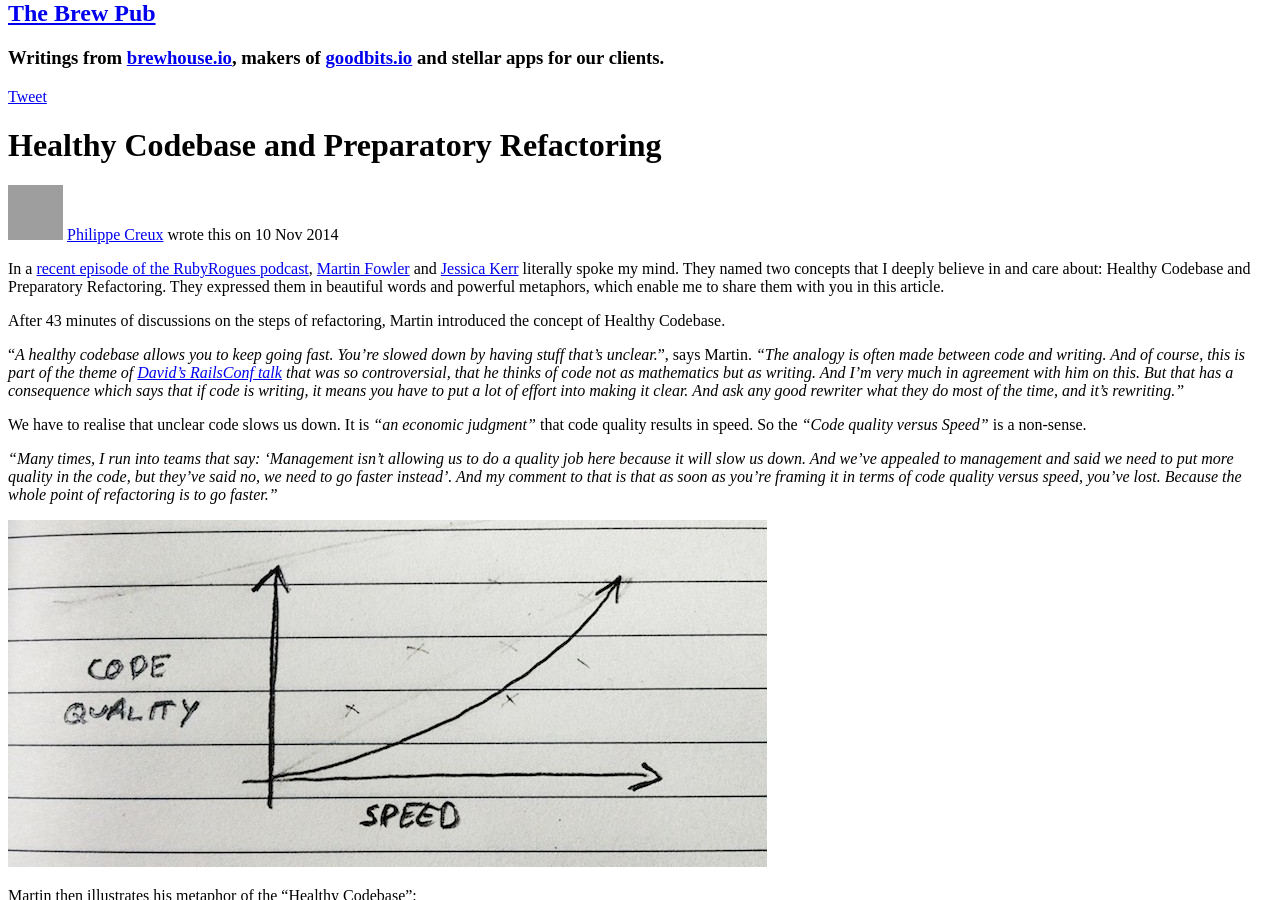
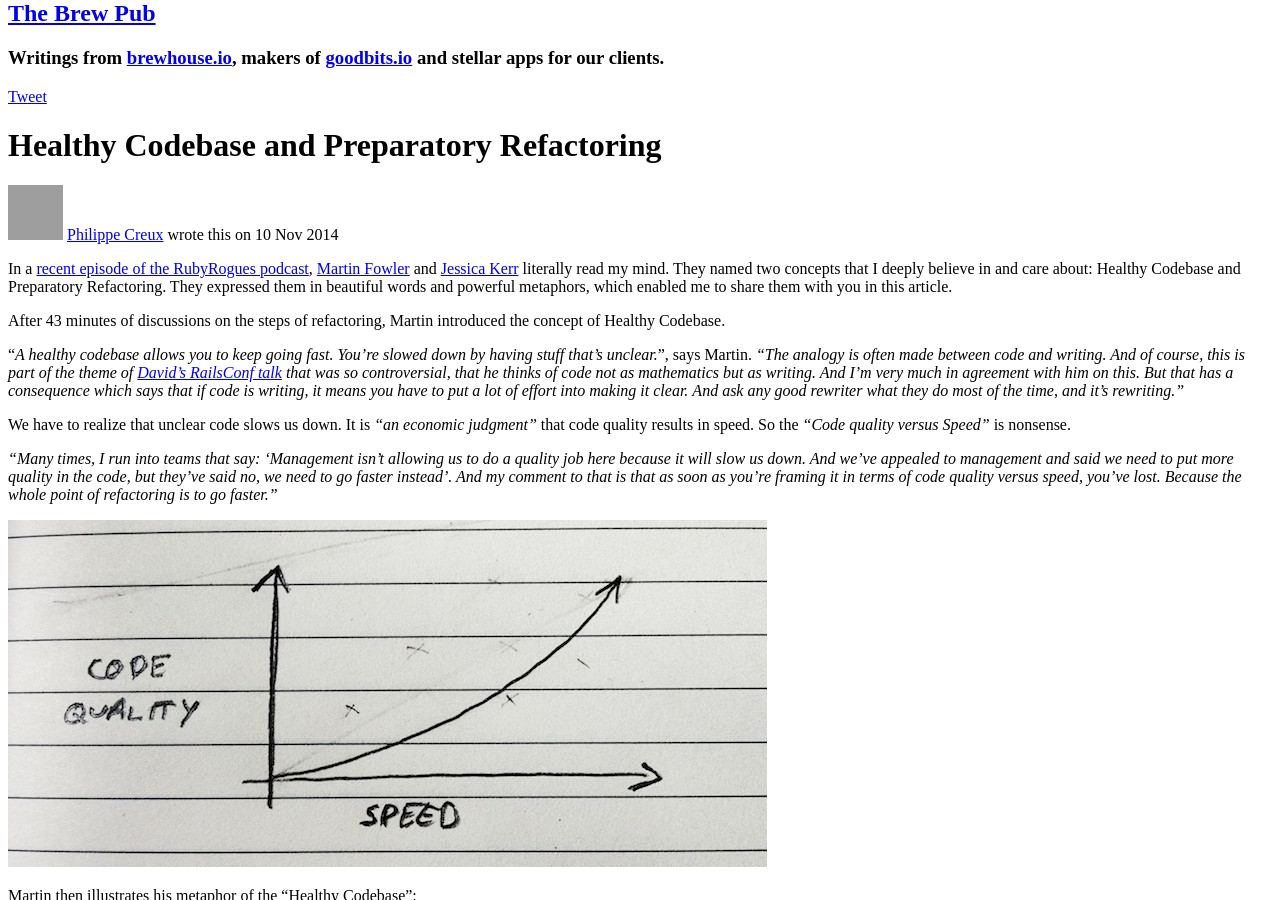
Before and after one commit to BrewhouseTeam/brewhouseteam.github.io, a Jekyll site: the page built from _posts/2014-11-10-healthy-codebase-and-preparatory-refactoring.md, in a window 1280 px wide and 900 px high, scrolled down 746 px. Built offline with Jekyll 4.4.1, drawn with Linux system fonts in a browser that asks for light colours; comment, search, counter and statistics services are not loaded; a style sheet for code colours, icons or effects is not loaded; grey boxes are pictures that could not be loaded.

Commit message:
Updates by mstopham

```diff
--- a/_posts/2014-11-10-healthy-codebase-and-preparatory-refactoring.md
+++ b/_posts/2014-11-10-healthy-codebase-and-preparatory-refactoring.md
@@ -11,10 +11,10 @@ tags:
   - process
   - refactoring
 shared_square_image: http://brewhouse.io/images/posts/2014/Nov/preparatory-refactoring-square.jpg
-shared_description: Beautiful words and powerful metaphors to illustrate that keeping a Healthy Codebase and doing Prepartory Refactoring speed up development.
+shared_description: Beautiful words and powerful metaphors illustrate how keeping a Healthy Codebase and doing Prepartory Refactoring speed up development.
 ---
 
-In a [recent episode of the RubyRogues podcast](http://devchat.tv/ruby-rogues/178-rr-book-club-refactoring-ruby-with-martin-fowler), [Martin Fowler](http://martinfowler.com) and [Jessica Kerr](https://twitter.com/jessitron) literally spoke my mind. They named two concepts that I deeply believe in and care about: Healthy Codebase and Preparatory Refactoring. They expressed them in beautiful words and powerful metaphors, which enable me to share them with you in this article.
+In a [recent episode of the RubyRogues podcast](http://devchat.tv/ruby-rogues/178-rr-book-club-refactoring-ruby-with-martin-fowler), [Martin Fowler](http://martinfowler.com) and [Jessica Kerr](https://twitter.com/jessitron) literally read my mind. They named two concepts that I deeply believe in and care about: Healthy Codebase and Preparatory Refactoring. They expressed them in beautiful words and powerful metaphors, which enabled me to share them with you in this article.
 
 <!-- break -->
 
@@ -22,7 +22,7 @@ After 43 minutes of discussions on the steps of refactoring, Martin introduced t
 
 "*A healthy codebase allows you to keep going fast. You're slowed down by having stuff that's unclear.*", says Martin. *"The analogy is often made between code and writing. And of course, this is part of the theme of [David's RailsConf talk](http://www.confreaks.com/videos/3315-railsconf-keynote-writing-software) that was so controversial, that he thinks of code not as mathematics but as writing. And I'm very much in agreement with him on this. But that has a consequence which says that if code is writing, it means you have to put a lot of effort into making it clear. And ask any good rewriter what they do most of the time, and it's rewriting."*
 
-We have to realise that unclear code slows us down. It is *"an economic judgment"* that code quality results in speed. So the *"Code quality versus Speed"* is a non-sense.
+We have to realize that unclear code slows us down. It is *"an economic judgment"* that code quality results in speed. So the *"Code quality versus Speed"* is nonsense.
 
 *"Many times, I run into teams that say: 'Management isn't allowing us to do a quality job here because it will slow us down. And we've appealed to management and said we need to put more quality in the code, but they've said no, we need to go faster instead'. And my comment to that is that as soon as you're framing it in terms of code quality versus speed, you've lost. Because the whole point of refactoring is to go faster."*
 
```
